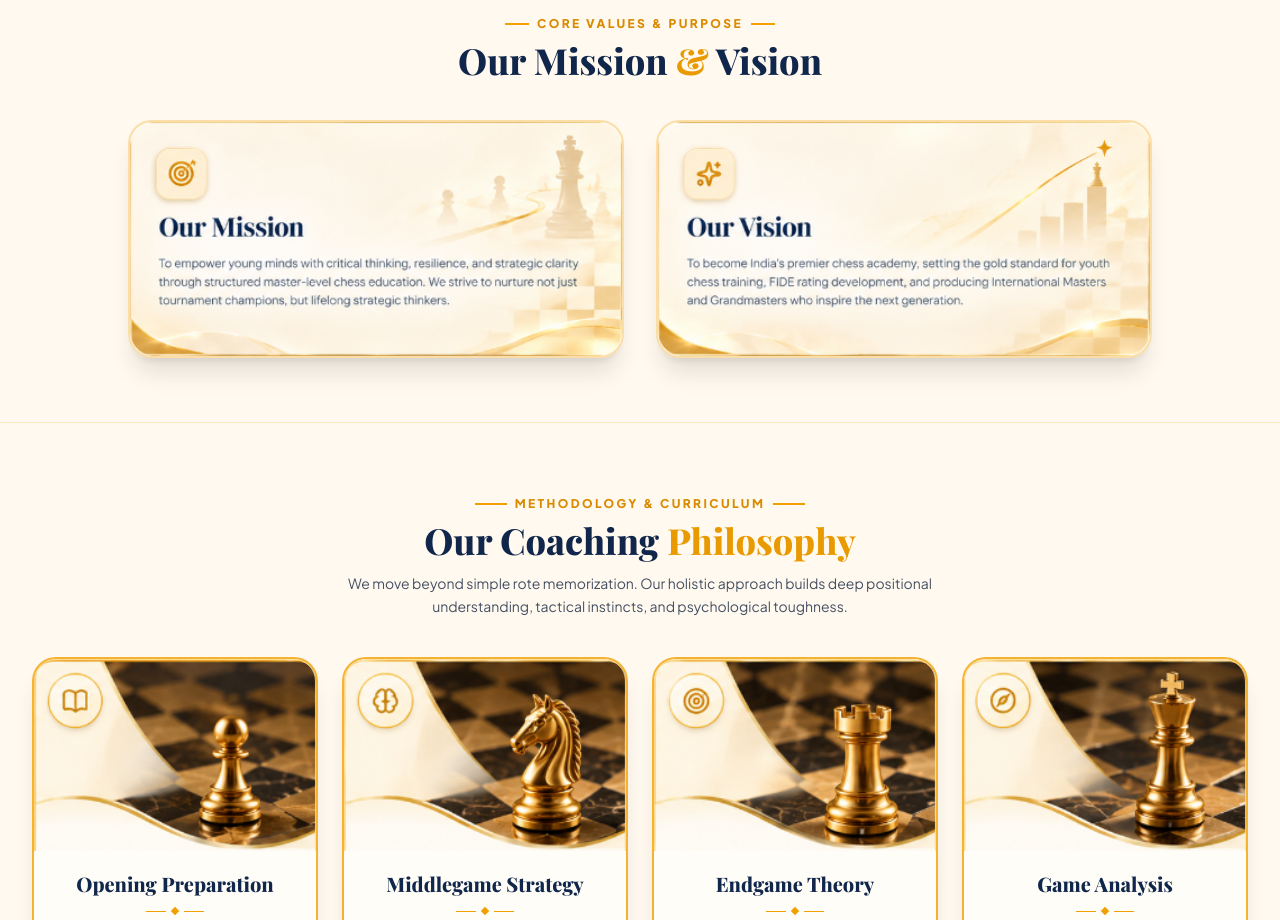
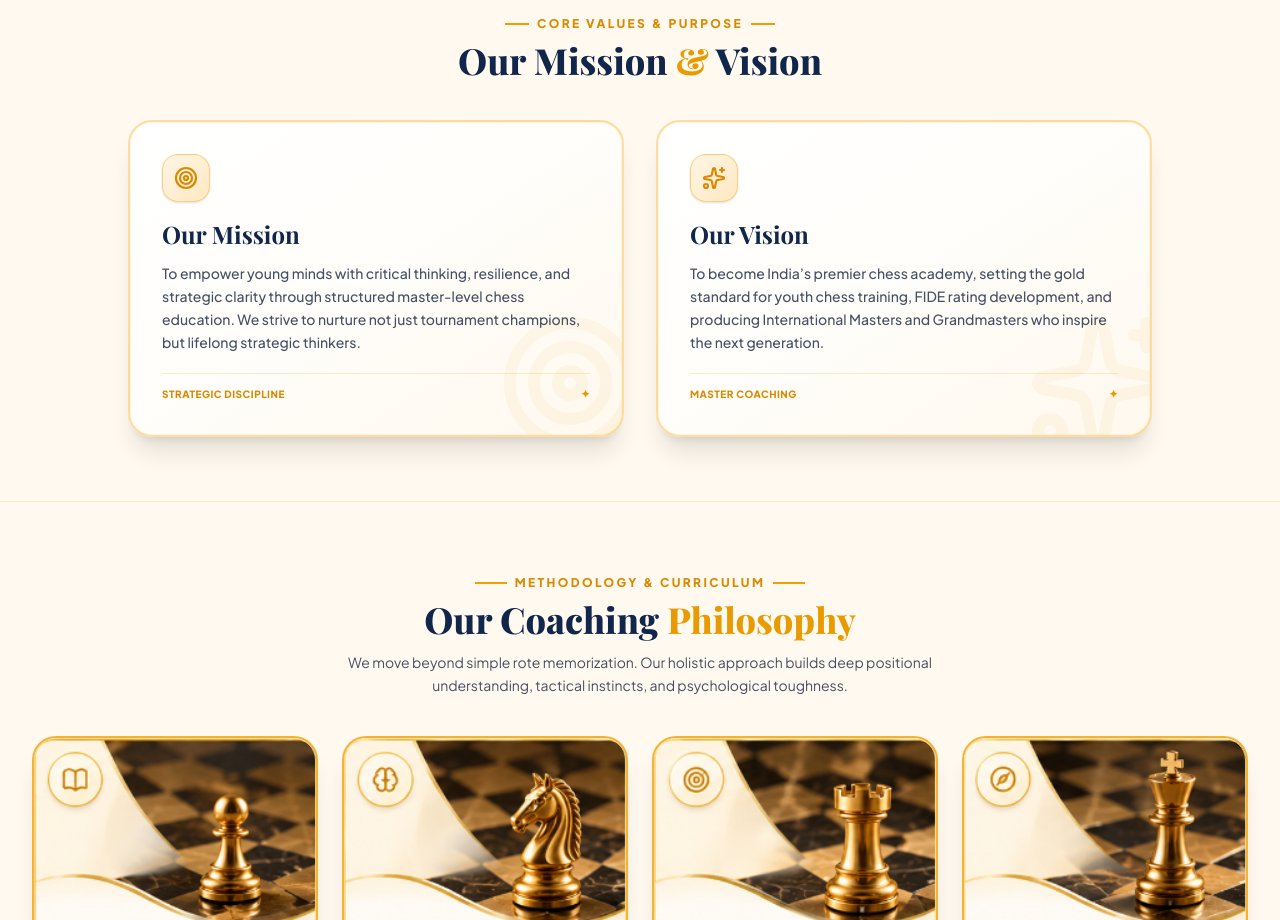
Before and after one commit to Klavanya0704/VelocityChess, a React (Vite) app: page /about in a window 1280 px wide. Shown: the part 840-1760 px from the top of the page. Built offline with nearby package versions, Linux system fonts and the light colour scheme; a web font is replaced by a local one.

Commit message:
Convert Mission & Vision section to pure React/JSX cards with subtle watermark and remove image cards

```diff
--- a/src/pages/AboutPage.tsx
+++ b/src/pages/AboutPage.tsx
@@ -516,27 +516,67 @@ export const AboutPage: React.FC = () => {
             </div>
 
             <div className="grid grid-cols-1 md:grid-cols-2 gap-6 lg:gap-8 max-w-5xl mx-auto">
-              {/* Mission Card */}
-              <div className="relative rounded-3xl overflow-hidden border-2 border-[#F2A000]/30 shadow-xl hover:-translate-y-1 transition-all duration-300">
-                <img
-                  src="/assets/mission_card.png"
-                  alt="Velocity Chess Academy - Our Mission"
-                  className="w-full h-auto object-cover block"
-                  loading="lazy"
-                  decoding="async"
-                />
+
+              {/* Mission Card (Real React / JSX Component) */}
+              <div className="relative bg-gradient-to-br from-white/95 via-[#FFFDF9]/95 to-[#FFF8ED]/95 backdrop-blur-md p-6 sm:p-8 rounded-3xl border-2 border-[#F2A000]/35 shadow-xl hover:shadow-2xl hover:border-[#F2A000]/60 hover:-translate-y-1 transition-all duration-300 overflow-hidden group flex flex-col justify-between">
+                {/* Inner subtle gold highlight border */}
+                <div className="absolute inset-0 rounded-[22px] border border-[#FFE8AB]/40 pointer-events-none" />
+
+                {/* Subtle faint gold watermark in background */}
+                <div className="absolute -right-5 -bottom-5 w-36 h-36 opacity-[0.06] group-hover:opacity-[0.10] transition-opacity pointer-events-none text-[#D98A00]">
+                  <Target className="w-full h-full" />
+                </div>
+
+                {/* Content */}
+                <div className="relative z-10">
+                  <div className="w-12 h-12 rounded-2xl bg-gradient-to-br from-[#FFF5E5] to-[#FFE8C2] border border-[#F2A000]/40 flex items-center justify-center text-[#D98A00] mb-4 shadow-sm group-hover:scale-105 transition-transform">
+                    <Target className="w-6 h-6 stroke-[2.2]" />
+                  </div>
+                  <h3 className="font-serif font-bold text-2xl text-[#10264B] mb-3">
+                    Our Mission
+                  </h3>
+                  <p className="text-xs sm:text-sm text-[#25334A]/85 leading-relaxed font-sans font-medium">
+                    To empower young minds with critical thinking, resilience, and strategic clarity through structured master-level chess education. We strive to nurture not just tournament champions, but lifelong strategic thinkers.
+                  </p>
+                </div>
+
+                {/* Bottom subtle gold accent strip */}
+                <div className="mt-5 pt-3 border-t border-[#F2A000]/20 flex items-center justify-between text-[11px] font-semibold text-[#D98A00] relative z-10">
+                  <span className="uppercase tracking-wider text-[10px] font-extrabold">Strategic Discipline</span>
+                  <span className="text-[#E99A00]">✦</span>
+                </div>
               </div>
 
-              {/* Vision Card */}
-              <div className="relative rounded-3xl overflow-hidden border-2 border-[#F2A000]/30 shadow-xl hover:-translate-y-1 transition-all duration-300">
-                <img
-                  src="/assets/vision_card.png"
-                  alt="Velocity Chess Academy - Our Vision"
-                  className="w-full h-auto object-cover block"
-                  loading="lazy"
-                  decoding="async"
-                />
+              {/* Vision Card (Real React / JSX Component) */}
+              <div className="relative bg-gradient-to-br from-white/95 via-[#FFFDF9]/95 to-[#FFF8ED]/95 backdrop-blur-md p-6 sm:p-8 rounded-3xl border-2 border-[#F2A000]/35 shadow-xl hover:shadow-2xl hover:border-[#F2A000]/60 hover:-translate-y-1 transition-all duration-300 overflow-hidden group flex flex-col justify-between">
+                {/* Inner subtle gold highlight border */}
+                <div className="absolute inset-0 rounded-[22px] border border-[#FFE8AB]/40 pointer-events-none" />
+
+                {/* Subtle faint gold watermark in background */}
+                <div className="absolute -right-5 -bottom-5 w-36 h-36 opacity-[0.06] group-hover:opacity-[0.10] transition-opacity pointer-events-none text-[#D98A00]">
+                  <Sparkles className="w-full h-full" />
+                </div>
+
+                {/* Content */}
+                <div className="relative z-10">
+                  <div className="w-12 h-12 rounded-2xl bg-gradient-to-br from-[#FFF5E5] to-[#FFE8C2] border border-[#F2A000]/40 flex items-center justify-center text-[#D98A00] mb-4 shadow-sm group-hover:scale-105 transition-transform">
+                    <Sparkles className="w-6 h-6 stroke-[2.2]" />
+                  </div>
+                  <h3 className="font-serif font-bold text-2xl text-[#10264B] mb-3">
+                    Our Vision
+                  </h3>
+                  <p className="text-xs sm:text-sm text-[#25334A]/85 leading-relaxed font-sans font-medium">
+                    To become India’s premier chess academy, setting the gold standard for youth chess training, FIDE rating development, and producing International Masters and Grandmasters who inspire the next generation.
+                  </p>
+                </div>
+
+                {/* Bottom subtle gold accent strip */}
+                <div className="mt-5 pt-3 border-t border-[#F2A000]/20 flex items-center justify-between text-[11px] font-semibold text-[#D98A00] relative z-10">
+                  <span className="uppercase tracking-wider text-[10px] font-extrabold">Master Coaching</span>
+                  <span className="text-[#E99A00]">✦</span>
+                </div>
               </div>
+
             </div>
 
           </div>
```
Also changed, not shown: public/assets/mission_card.png (deleted), public/assets/vision_card.png (deleted).
